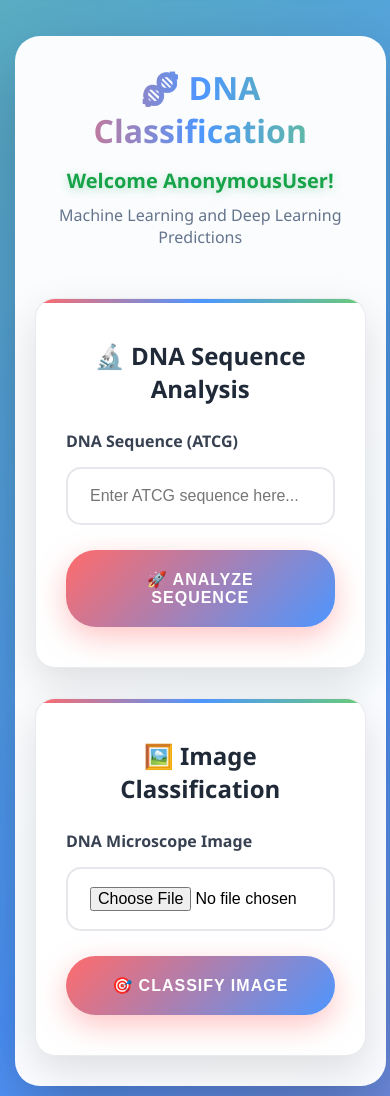
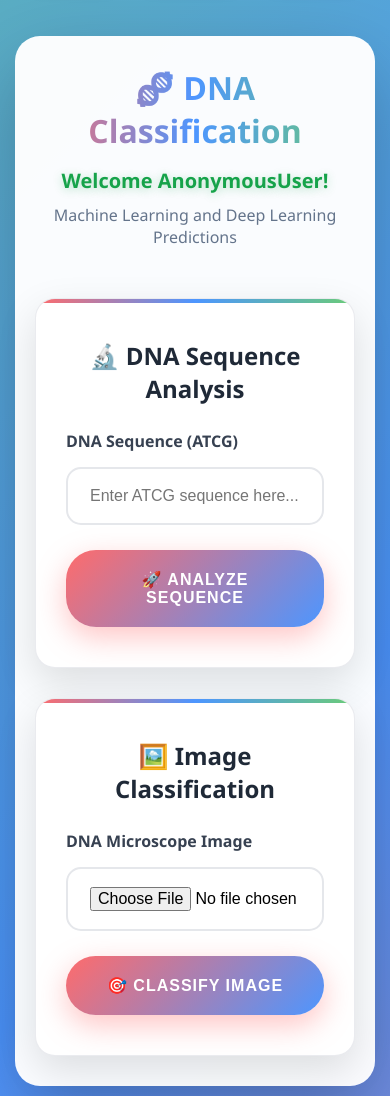
Before and after one commit to SaiGaneshChandu/dnaprediction, a Django app: template templates/home.html in a window 390 px wide. Shown: the part 74-1170 px from the top of the page. Run offline with Django 5.2, Linux system fonts and the light colour scheme; the template is opened without the code that fills it, so the values that code supplies are empty; parts of the project's set-up code (start-up, migrations or seed data) failed here and were passed over.

Commit message:
mobile responsive update

```diff
--- a/templates/admin_dashboard.html
+++ b/templates/admin_dashboard.html
@@ -3,7 +3,7 @@
 
 <head>
 <title>Admin Dashboard</title>
-<meta name="viewport" content="width=device-width, initial-scale=1.0">
+
 <style>
 body{
 margin:0;
--- a/templates/home.html
+++ b/templates/home.html
@@ -2,20 +2,7 @@
 <html>
 <head>
     <title>DNA Classification</title>
-    <meta name="viewport" content="width=device-width, initial-scale=1.0">
     <style>
-        img{
-max-width:100%;
-height:auto;
-}
-
-@media (max-width:768px){
-
-input,button{
-width:100%;
-}
-
-}
         * { margin: 0; padding: 0; box-sizing: border-box; }
 
         body {
@@ -69,7 +56,6 @@ width:100%;
         }
 
         .container {
-    width:100%;
             max-width: 900px;
             margin: 0 auto;
             padding: 50px 30px;
@@ -235,13 +221,9 @@ width:100%;
             background: white;
             border-radius: 20px;
             overflow: hidden;
-            overflow-x:auto;
-            display:block;
             box-shadow: 0 15px 40px rgba(0,0,0,0.1);
         }
-        .container{
-width:95%;
-}
+
         .reports-table th {
             background: linear-gradient(135deg, #1f2937, #374151);
             color: white;
@@ -307,9 +289,6 @@ width:95%;
 
         @media (max-width: 768px) {
             body { padding-top: 100px; }
-            .cards-grid{
-                grid-template-columns:1fr;
-            }
             .top-bar {
                 padding: 15px 20px;
                 flex-wrap: wrap;
--- a/templates/login.html
+++ b/templates/login.html
@@ -2,7 +2,6 @@
 <html>
 <head>
 <title>Login</title>
-<meta name="viewport" content="width=device-width, initial-scale=1.0">
 <style>
 body{
     margin:0;
--- a/templates/register.html
+++ b/templates/register.html
@@ -2,7 +2,6 @@
 <html>
 <head>
 <title>Register</title>
-<meta name="viewport" content="width=device-width, initial-scale=1.0">
 <style>
 body{
     margin:0;
--- a/templates/result.html
+++ b/templates/result.html
@@ -2,7 +2,6 @@
 <html>
 <head>
     <title>Prediction Result</title>
-    <meta name="viewport" content="width=device-width, initial-scale=1.0">
     <style>
         body {
             margin: 0;
--- a/templates/welcome.html
+++ b/templates/welcome.html
@@ -2,7 +2,7 @@
 <html>
 <head>
 <title>DNA Classification System</title>
-<meta name="viewport" content="width=device-width, initial-scale=1.0">
+
 <style>
 body{
     margin:0;
```
Lines whose indentation alone changed are shown as unchanged.
